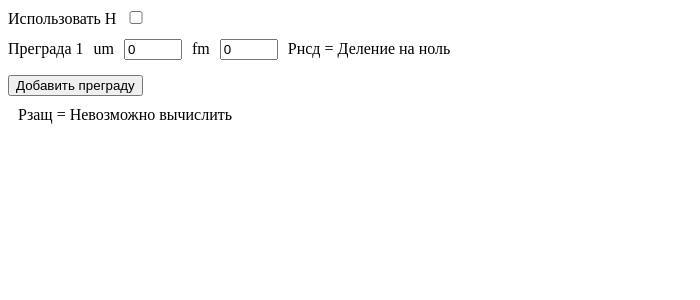
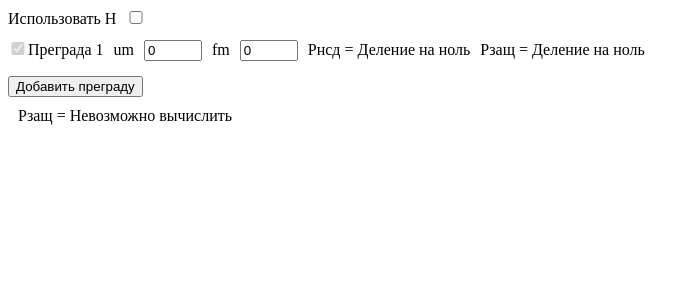
Before and after one commit to Vladya5297/kok, a React (Create React App) app: page / in a window 1280 px wide. Shown: the top 300 px of the page, without its empty margins (0-700 px from the left). Built offline with nearby package versions, Linux system fonts and the light colour scheme.

Commit message:
feat: barrier selection added

```diff
--- a/src/App.js
+++ b/src/App.js
@@ -1,11 +1,11 @@
 import React, { useState, useEffect } from 'react'
 import classes from './App.module.css'
 
-const Barrier = ({ number, remove, P, setP, withH, H }) => {
+const Barrier = ({ number, remove, P, setP, withH, H, checked, setChecked }) => {
   const [um, setUm] = useState(0)
   const [fm, setFm] = useState(0)
 
-  const recalculateP = (um, fm) => {
+  useEffect(() => {
     if (um === 0 || fm === 0 || (withH && H === 0)) {
       setP(NaN)
     } else {
@@ -14,14 +14,18 @@ const Barrier = ({ number, remove, P, setP, withH, H }) => {
         : (1 / um) / (1 / um + 1 / fm)
       setP(result)
     }
-  }
-
-  useEffect(() => {
-    recalculateP(um, fm)
-  }, [H, withH])
+  }, [H, withH, um, fm])
 
   return (
     <div className={classes.barrier}>
+      <input
+        type='checkbox'
+        onChange={({ target }) => {
+          setChecked(target.checked)
+        }}
+        disabled={number === 1}
+        checked={checked}
+      />
       <span>{`Преграда ${number}`}</span>
       <span>um</span>
       <input
@@ -31,7 +35,6 @@ const Barrier = ({ number, remove, P, setP, withH, H }) => {
         onChange={({ target }) => {
           const value = parseFloat(target.value)
           setUm(value)
-          recalculateP(value, fm)
         }}/>
       <span>fm</span>
       <input
@@ -41,27 +44,37 @@ const Barrier = ({ number, remove, P, setP, withH, H }) => {
         onChange={({ target }) => {
           const value = parseFloat(target.value)
           setFm(value)
-          recalculateP(um, value)
         }}/>
       <span>{`Pнсд = ${P || 'Деление на ноль'}`}</span>
+      <span>{`Pзащ = ${1 - P || 'Деление на ноль'}`}</span>
       {number !== 1 && <button onClick={remove}>Удалить</button>}
     </div>
   )
 }
 
 const App = () => {
-  const [barriers, setBarriers] = useState([{ id: 1 }])
+  const [barriers, setBarriers] = useState([{ id: 1, checked: true }])
   const [withH, setWithH] = useState(false)
   const [H, setH] = useState(0)
 
   const deleteBarrier = (id) => {
-    setBarriers(barriers.filter(barrier => barrier.id !== id))
+    setBarriers(barriers => barriers.filter(barrier => barrier.id !== id))
   }
 
   const setP = (id, P) => {
-    setBarriers(barriers.map(barrier => {
+    setBarriers(barriers => barriers.map(barrier => {
       if (barrier.id === id) {
-        return { id, P }
+        return Object.assign({}, barrier, { P })
+      } else {
+        return barrier
+      }
+    }))
+  }
+
+  const setChecked = (id, checked) => {
+    setBarriers(barriers => barriers.map(barrier => {
+      if (barrier.id === id) {
+        return Object.assign({}, barrier, { checked })
       } else {
         return barrier
       }
@@ -69,6 +82,7 @@ const App = () => {
   }
 
   const total = 1 - barriers.reduce((accumulator, barrier) => {
+    if (!barrier.checked) return accumulator
     accumulator = accumulator * barrier.P
     return accumulator
   }, 1)
@@ -92,12 +106,14 @@ const App = () => {
           </>
         }
       </span>
-      {barriers.map(({ id, P }, index) => (
+      {barriers.map(({ id, P, checked }, index) => (
         <Barrier
           key={id}
           number={index + 1}
           remove={() => { deleteBarrier(id) }}
           setP={(P) => setP(id, P)}
+          setChecked={(checked) => setChecked(id, checked)}
+          checked={checked}
           P={P}
           withH={withH}
           H={H}
@@ -107,7 +123,7 @@ const App = () => {
         type='button'
         value='Добавить преграду'
         onClick={() => {
-          setBarriers([...barriers, { id: barriers.length + 1 }])
+          setBarriers([...barriers, { id: barriers.length + 1, checked: true }])
         }}
       />
       <div className={classes.total}>{`Pзащ = ${total || 'Невозможно вычислить'}`}</div>
--- a/src/App.module.css
+++ b/src/App.module.css
@@ -2,6 +2,7 @@
 
 input[type=checkbox] {
   margin-left: -15px;
+  margin-right: -15px;
 }
 
 .barrier input {
```
